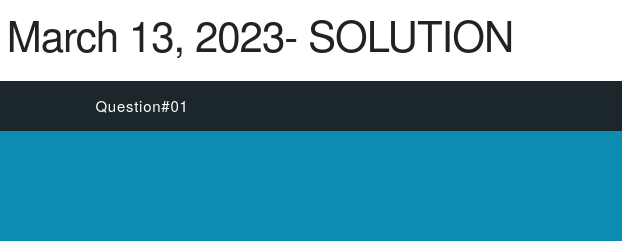
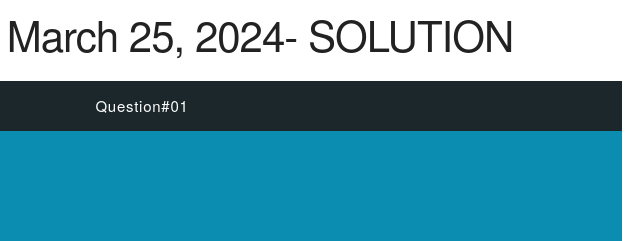
Before and after one commit to MazRadwan/PracticeMarch25, a plain HTML site: page PracticeMarch25/index.html in a window 1280 px wide. Shown: the top 241 px of the page, 498-1138 px from the left. Drawn offline with nearby package versions, Linux system fonts and the light colour scheme.

Commit message:
minor update

```diff
--- a/PracticeMarch25/index.html
+++ b/PracticeMarch25/index.html
@@ -60,7 +60,7 @@
   </head>
   <body>
     <div class="container">
-      <h2>Practice Questions March 13, 2023- SOLUTION</h2>
+      <h2>Practice Questions March 25, 2024- SOLUTION</h2>
 
       <section id="question">
         <p class="question">Question#01</p>
```
